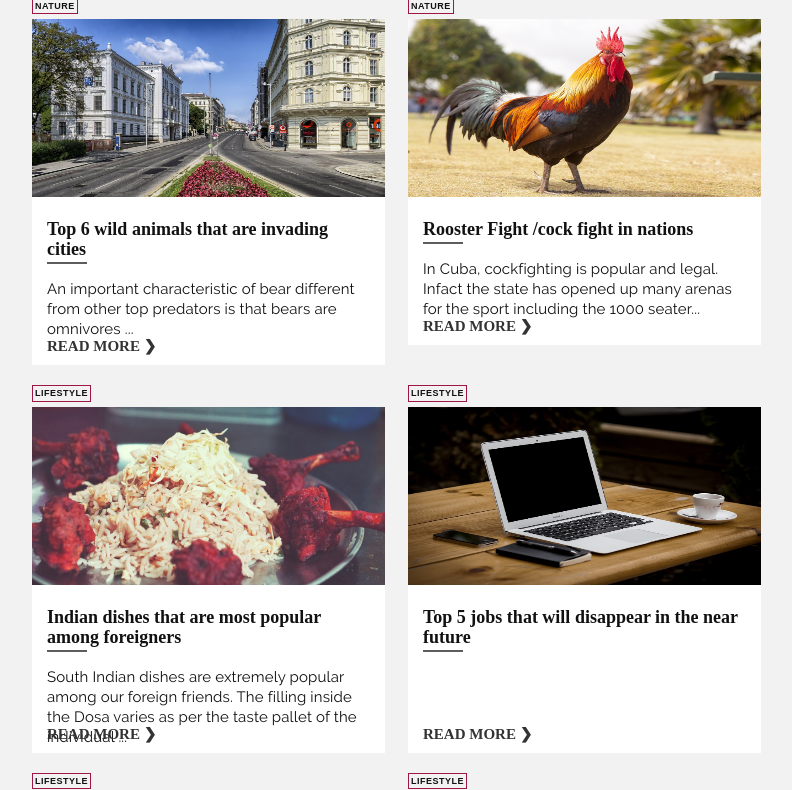
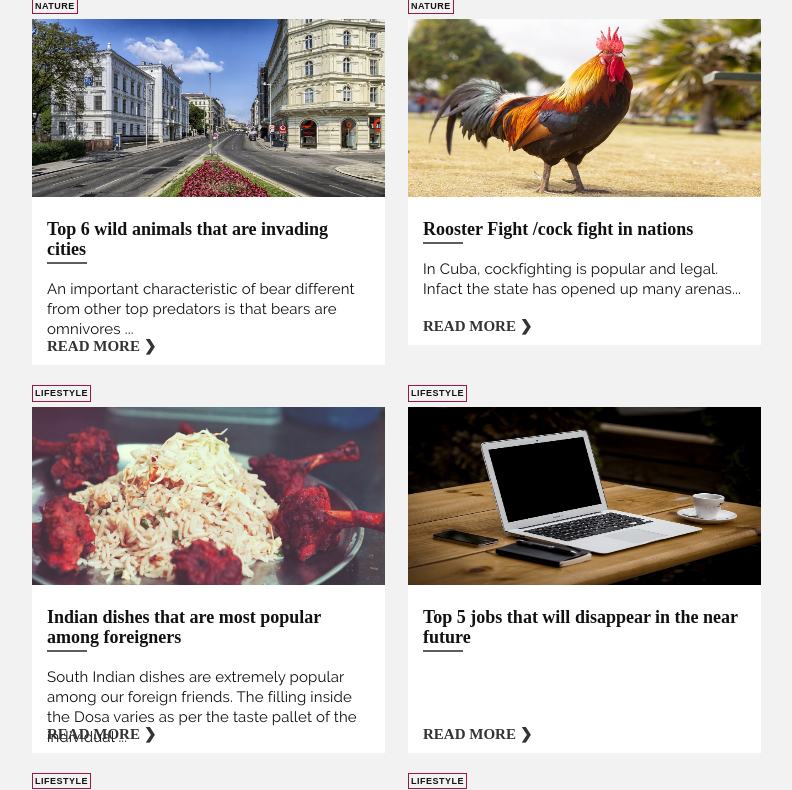
Before and after one commit to sherlifelix/blog, a Jekyll site: the page built from index.html, in a window 1280 px wide and 900 px high, scrolled down 2296 px, cut to the strip 0-790 px from the top of the window. Shown: the whole strip, without its empty margins (55-847 px from the left). Built offline with Jekyll 4.4.1, drawn with Linux system fonts in a browser that asks for light colours.

Commit message:
Update 2018-10-30-rooster-fight-cock-fight-in-nations.md

```diff
--- a/_posts/2018-10-30-rooster-fight-cock-fight-in-nations.md
+++ b/_posts/2018-10-30-rooster-fight-cock-fight-in-nations.md
@@ -8,7 +8,7 @@ title: Rooster Fight /cock fight in nations
 blog_category: Nature
 description: >-
   In Cuba, cockfighting is popular and legal. Infact the state has opened up
-  many arenas for the sport including the 1000 seater...
+  many arenas...
 ---
 Cuba
 ![animal-1867562_1280.jpg]({{site.baseurl}}/assets/img/cockFight/animal-1867562_1280.jpg)
```
